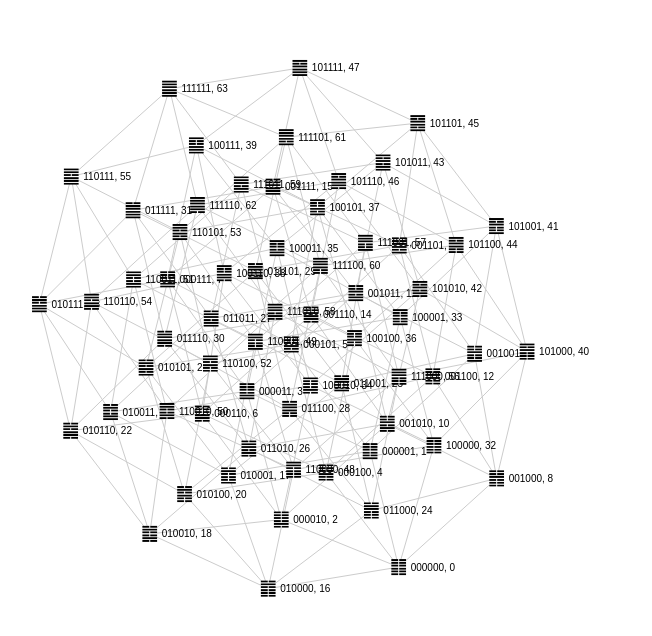
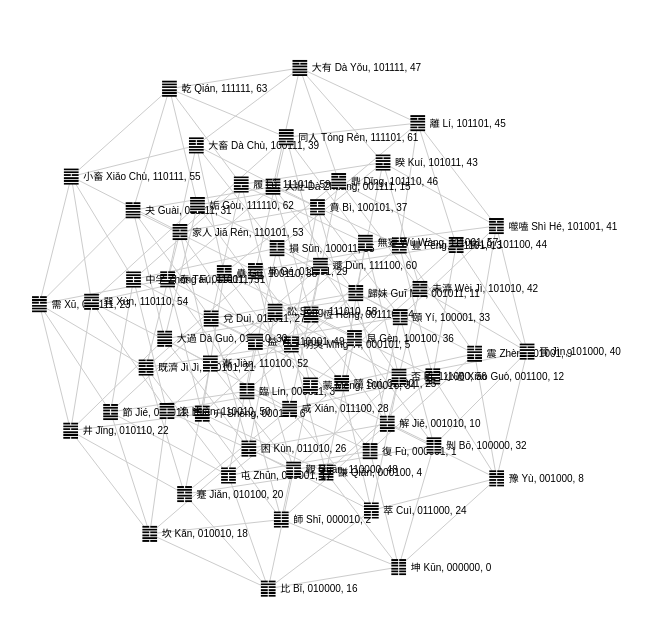
Before and after one commit to lqu/iching-vis, a plain HTML site: page index.html in a window 1280 px wide. Shown: the part 272-908 px from the top of the page, without its empty margins (260-912 px from the left). Drawn offline with nearby package versions, Linux system fonts and the light colour scheme.

Commit message:
Display Chinese names.

```diff
--- a/d3-graph.json
+++ b/d3-graph.json
@@ -2,259 +2,323 @@
   "nodes": [
     {
       "id": 63,
-      "name": "111111"
+      "hbin": "111111",
+      "name": "乾 Qián"
     },
     {
       "id": 0,
-      "name": "000000"
+      "hbin": "000000",
+      "name": "坤 Kūn"
     },
     {
       "id": 17,
-      "name": "010001"
+      "hbin": "010001",
+      "name": "屯 Zhūn"
     },
     {
       "id": 34,
-      "name": "100010"
+      "hbin": "100010",
+      "name": "蒙 Méng"
     },
     {
       "id": 23,
-      "name": "010111"
+      "hbin": "010111",
+      "name": "需 Xū"
     },
     {
       "id": 58,
-      "name": "111010"
+      "hbin": "111010",
+      "name": "訟 Sòng"
     },
     {
       "id": 2,
-      "name": "000010"
+      "hbin": "000010",
+      "name": "師 Shī"
     },
     {
       "id": 16,
-      "name": "010000"
+      "hbin": "010000",
+      "name": "比 Bǐ"
     },
     {
       "id": 55,
-      "name": "110111"
+      "hbin": "110111",
+      "name": "小畜 Xiǎo Chù"
     },
     {
       "id": 59,
-      "name": "111011"
+      "hbin": "111011",
+      "name": "履 Lǚ"
     },
     {
       "id": 7,
-      "name": "000111"
+      "hbin": "000111",
+      "name": "泰 Tài"
     },
     {
       "id": 56,
-      "name": "111000"
+      "hbin": "111000",
+      "name": "否 Pǐ"
     },
     {
       "id": 61,
-      "name": "111101"
+      "hbin": "111101",
+      "name": "同人 Tóng Rén"
     },
     {
       "id": 47,
-      "name": "101111"
+      "hbin": "101111",
+      "name": "大有 Dà Yǒu"
     },
     {
       "id": 4,
-      "name": "000100"
+      "hbin": "000100",
+      "name": "謙 Qiān"
     },
     {
       "id": 8,
-      "name": "001000"
+      "hbin": "001000",
+      "name": "豫 Yù"
     },
     {
       "id": 25,
-      "name": "011001"
+      "hbin": "011001",
+      "name": "隨 Suí"
     },
     {
       "id": 38,
-      "name": "100110"
+      "hbin": "100110",
+      "name": "蠱 Gǔ"
     },
     {
       "id": 3,
-      "name": "000011"
+      "hbin": "000011",
+      "name": "臨 Lín"
     },
     {
       "id": 48,
-      "name": "110000"
+      "hbin": "110000",
+      "name": "觀 Guān"
     },
     {
       "id": 41,
-      "name": "101001"
+      "hbin": "101001",
+      "name": "噬嗑 Shì Hé"
     },
     {
       "id": 37,
-      "name": "100101"
+      "hbin": "100101",
+      "name": "賁 Bì"
     },
     {
       "id": 32,
-      "name": "100000"
+      "hbin": "100000",
+      "name": "剝 Bō"
     },
     {
       "id": 1,
-      "name": "000001"
+      "hbin": "000001",
+      "name": "復 Fù"
     },
     {
       "id": 57,
-      "name": "111001"
+      "hbin": "111001",
+      "name": "無妄 Wú Wàng"
     },
     {
       "id": 39,
-      "name": "100111"
+      "hbin": "100111",
+      "name": "大畜 Dà Chù"
     },
     {
       "id": 33,
-      "name": "100001"
+      "hbin": "100001",
+      "name": "頤 Yí"
     },
     {
       "id": 30,
-      "name": "011110"
+      "hbin": "011110",
+      "name": "大過 Dà Guò"
     },
     {
       "id": 18,
-      "name": "010010"
+      "hbin": "010010",
+      "name": "坎 Kǎn"
     },
     {
       "id": 45,
-      "name": "101101"
+      "hbin": "101101",
+      "name": "離 Lí"
     },
     {
       "id": 28,
-      "name": "011100"
+      "hbin": "011100",
+      "name": "咸 Xián"
     },
     {
       "id": 14,
-      "name": "001110"
+      "hbin": "001110",
+      "name": "恆 Héng"
     },
     {
       "id": 60,
-      "name": "111100"
+      "hbin": "111100",
+      "name": "遯 Dùn"
     },
     {
       "id": 15,
-      "name": "001111"
+      "hbin": "001111",
+      "name": "大壯 Dà Zhuàng"
     },
     {
       "id": 40,
-      "name": "101000"
+      "hbin": "101000",
+      "name": "晉 Jìn"
     },
     {
       "id": 5,
-      "name": "000101"
+      "hbin": "000101",
+      "name": "明夷 Míng Yí"
     },
     {
       "id": 53,
-      "name": "110101"
+      "hbin": "110101",
+      "name": "家人 Jiā Rén"
     },
     {
       "id": 43,
-      "name": "101011"
+      "hbin": "101011",
+      "name": "睽 Kuí"
     },
     {
       "id": 20,
-      "name": "010100"
+      "hbin": "010100",
+      "name": "蹇 Jiǎn"
     },
     {
       "id": 10,
-      "name": "001010"
+      "hbin": "001010",
+      "name": "解 Jiě"
     },
     {
       "id": 35,
-      "name": "100011"
+      "hbin": "100011",
+      "name": "損 Sǔn"
     },
     {
       "id": 49,
-      "name": "110001"
+      "hbin": "110001",
+      "name": "益 Yì"
     },
     {
       "id": 31,
-      "name": "011111"
+      "hbin": "011111",
+      "name": "夬 Guài"
     },
     {
       "id": 62,
-      "name": "111110"
+      "hbin": "111110",
+      "name": "姤 Gòu"
     },
     {
       "id": 24,
-      "name": "011000"
+      "hbin": "011000",
+      "name": "萃 Cuì"
     },
     {
       "id": 6,
-      "name": "000110"
+      "hbin": "000110",
+      "name": "升 Shēng"
     },
     {
       "id": 26,
-      "name": "011010"
+      "hbin": "011010",
+      "name": "困 Kùn"
     },
     {
       "id": 22,
-      "name": "010110"
+      "hbin": "010110",
+      "name": "井 Jǐng"
     },
     {
       "id": 29,
-      "name": "011101"
+      "hbin": "011101",
+      "name": "革 Gé"
     },
     {
       "id": 46,
-      "name": "101110"
+      "hbin": "101110",
+      "name": "鼎 Dǐng"
     },
     {
       "id": 9,
-      "name": "001001"
+      "hbin": "001001",
+      "name": "震 Zhèn"
     },
     {
       "id": 36,
-      "name": "100100"
+      "hbin": "100100",
+      "name": "艮 Gèn"
     },
     {
       "id": 52,
-      "name": "110100"
+      "hbin": "110100",
+      "name": "漸 Jiàn"
     },
     {
       "id": 11,
-      "name": "001011"
+      "hbin": "001011",
+      "name": "歸妹 Guī Mèi"
     },
     {
       "id": 13,
-      "name": "001101"
+      "hbin": "001101",
+      "name": "豐 Fēng"
     },
     {
       "id": 44,
-      "name": "101100"
+      "hbin": "101100",
+      "name": "旅 Lǚ"
     },
     {
       "id": 54,
-      "name": "110110"
+      "hbin": "110110",
+      "name": "巽 Xùn"
     },
     {
       "id": 27,
-      "name": "011011"
+      "hbin": "011011",
+      "name": "兌 Duì"
     },
     {
       "id": 50,
-      "name": "110010"
+      "hbin": "110010",
+      "name": "渙 Huàn"
     },
     {
       "id": 19,
-      "name": "010011"
+      "hbin": "010011",
+      "name": "節 Jié"
     },
     {
       "id": 51,
-      "name": "110011"
+      "hbin": "110011",
+      "name": "中孚 Zhōng Fú"
     },
     {
       "id": 12,
-      "name": "001100"
+      "hbin": "001100",
+      "name": "小過 Xiǎo Guò"
     },
     {
       "id": 21,
-      "name": "010101"
+      "hbin": "010101",
+      "name": "既濟 Jì Jì"
     },
     {
       "id": 42,
-      "name": "101010"
+      "hbin": "101010",
+      "name": "未濟 Wèi Jì"
     }
   ],
   "links": [
--- a/index.html
+++ b/index.html
@@ -65,7 +65,7 @@ d3.json("d3-graph.json", function(error, json) {
   node.append("text")
       .attr("dx", 12)
       .attr("dy", ".35em")
-      .text(function(d) { return d.name + ", " + d.id });
+      .text(function(d) { console.log(json.nodes[d.id]); return d.name + ", " + d.hbin + ", " + d.id });
 
 //    // Add the highlighting functionality
 //    node
```
Also changed, not shown: 1 other file.
